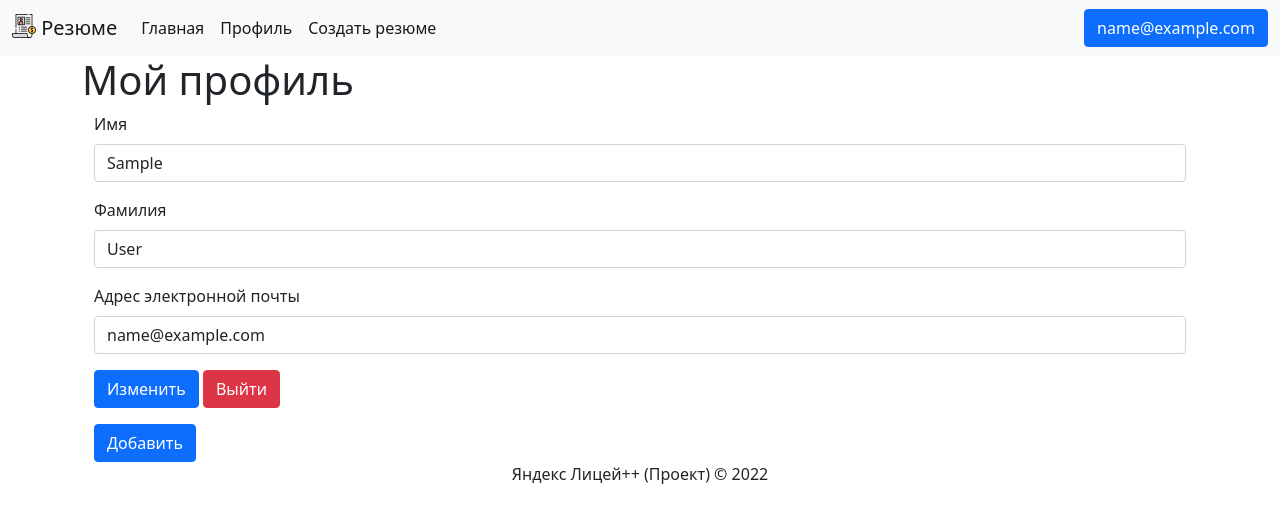
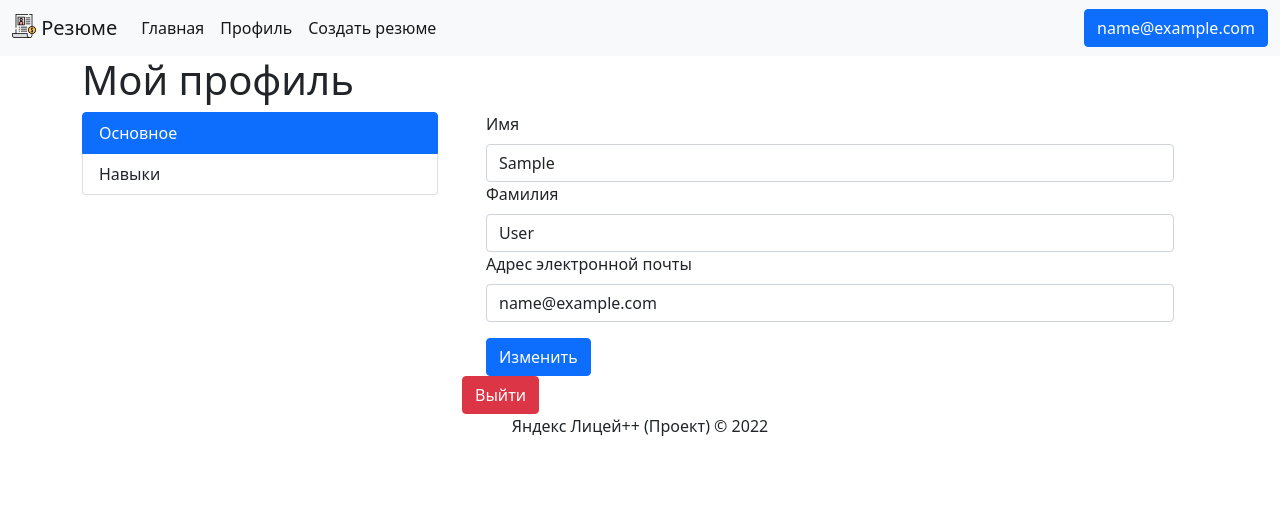
Before and after one commit to YandexLyceumPP/Resume, a Django app: page /user/ in a window 1280 px wide. Shown: the top 523 px of the page. Run offline with Django 3.2, Linux system fonts and the light colour scheme; the visitor is signed in with stand-in values (Sample User, id 1); parts of the project's set-up code (start-up, migrations or seed data) failed here and were passed over.

Commit message:
Added based on the markup of the profile page

```diff
--- a/templates/users/profile.html
+++ b/templates/users/profile.html
@@ -1,23 +1,42 @@
-{% extends "base.html" %}
+{% extends 'base.html' %}
+
 
 {% block title %}Мой профиль{% endblock %}
+
 {% block content %}
-<h1>Мой профиль</h1>
-<div class="container">
-    <form action="" method="post">
-        {% csrf_token %}
-        {% for field in user_form %}
-        <div class="mb-3">
-            {{ field.errors }}
-            <label for="{{ field.id_for_label }}" class="form-label">{{ field.label }}</label>
-            {{ field }}
+    <h1>Мой профиль</h1>
+
+    <div class="row">
+        <div class="col-4">
+            <div class="list-group" id="list-tab" role="tablist">
+                <a class="list-group-item list-group-item-action active"
+                   id="list-basic-list" data-bs-toggle="list" href="#list-basic"
+                   role="tab" aria-controls="list-basic">Основное</a>
+                <a class="list-group-item list-group-item-action"
+                   id="list-skills-list" data-bs-toggle="list" href="#list-skills"
+                   role="tab" aria-controls="list-skills">Навыки</a>
+            </div>
         </div>
-        {% endfor %}
-        {% block buttons %}
-        <button type="submit" class="btn btn-primary">Изменить</button>
-        <a type="button" class="btn btn-danger" href="{% url 'users:logout' %}">Выйти</a>
-        {% endblock %}
-    </form>
-</div>
-{% include "core/include/form.html" with form=form btn_text="Добавить" %}
+        <div class="col-8">
+            <div class="tab-content" id="nav-tabContent">
+                <div class="tab-pane fade show active" id="list-basic"
+                     role="tabpanel" aria-labelledby="list-basic-list">
+
+                    {% include 'core/include/form.html' with form=user_form btn_text='Изменить' %}
+
+                    <a type="button" class="btn btn-danger" href="{% url 'users:logout' %}">Выйти</a>
+                </div>
+                <div class="tab-pane fade show" id="list-skills"
+                     role="tabpanel" aria-labelledby="list-skills-list">
+                    Учитывая ключевые сценарии поведения, новая модель организационной деятельности создаёт предпосылки
+                    для направлений прогрессивного развития. Учитывая ключевые сценарии поведения, экономическая
+                    повестка сегодняшнего дня обеспечивает широкому кругу (специалистов) участие в формировании модели
+                    развития. Являясь всего лишь частью общей картины, сделанные на базе интернет-аналитики выводы,
+                    которые представляют собой яркий пример континентально-европейского типа политической культуры,
+                    будут превращены в посмешище, хотя само их существование приносит несомненную пользу обществу.
+                </div>
+            </div>
+        </div>
+    </div>
+
 {% endblock %}
```
